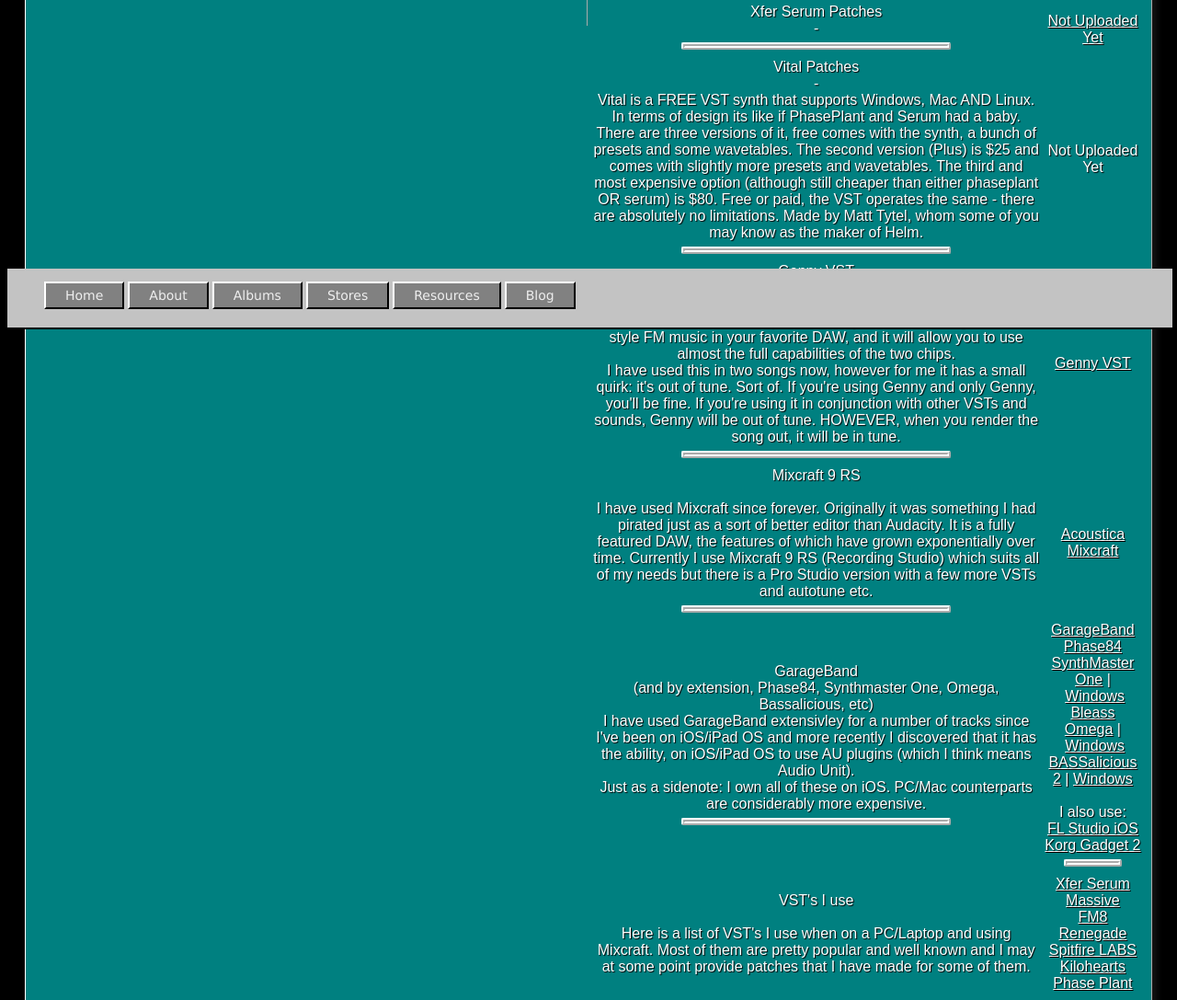
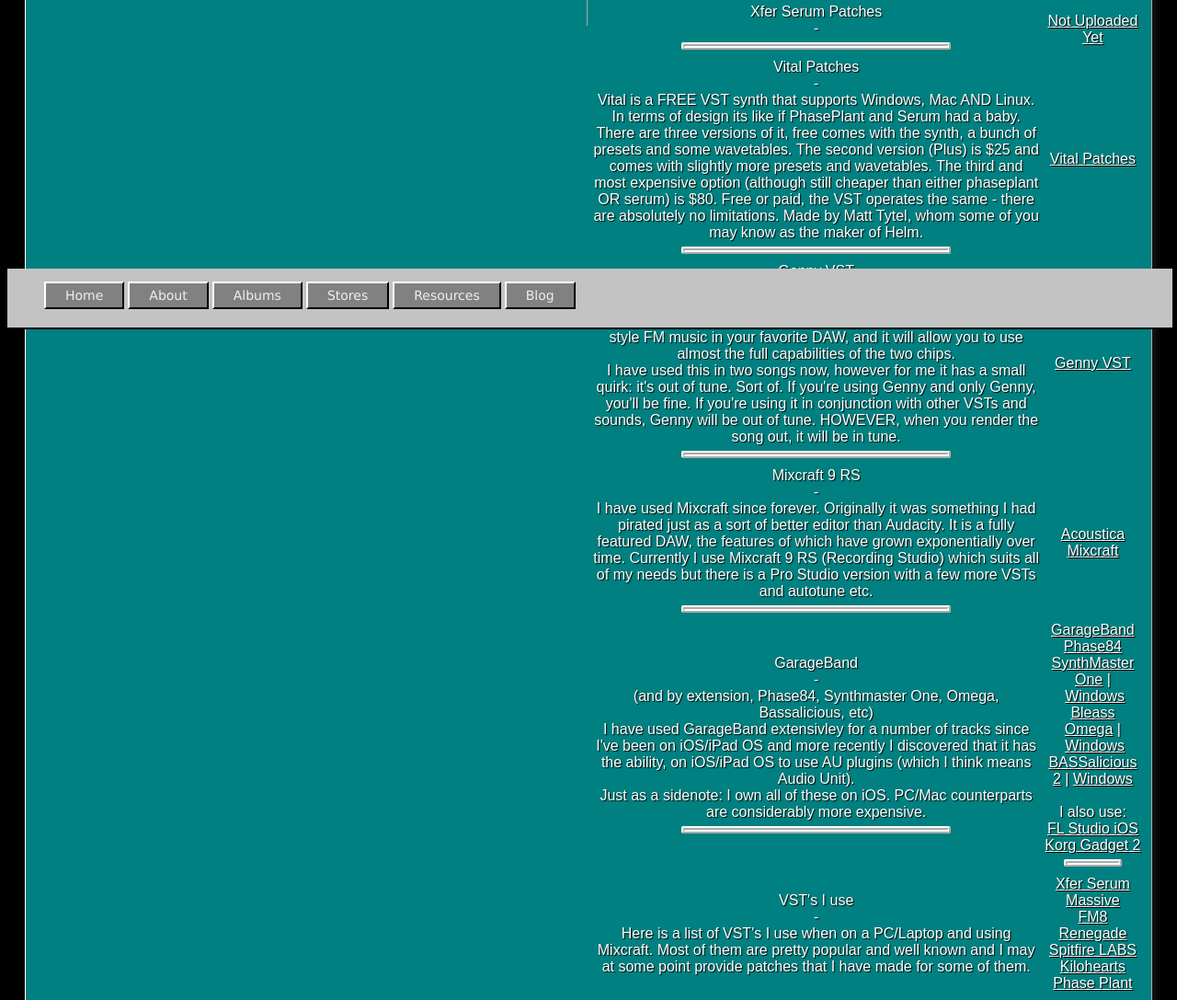
Before and after one commit to S1L3-Music/s1l3-music.github.io, a plain HTML site: page tools.html in a window 1280 px wide. Shown: the part 442-1529 px from the top of the page at 92% size. Drawn offline with Linux system fonts and the light colour scheme; a web font is replaced by a local one.

Commit message:
Update tools.html

```diff
--- a/tools.html
+++ b/tools.html
@@ -112,12 +112,13 @@
 										<hr class="hrsep">
 									</td>
 									<td>
-										Not Uploaded Yet
+										<a href="tools/Vital_Presets.zip">Vital Patches</a>
 									</td>
 								</tr>
 							<tr>
 									<td>
-									Genny VST<br>&nbsp;<br>
+									Genny VST
+										<br>-<br>
 									Genny is a VST that emulates the Sega Genesis'/Megadrive's YM2612 and SN76489 chips. It allows you to create Sega Genesis style FM music in your favorite DAW, and it will allow you to use almost the full capabilities of the two chips.<br>
 									I have used this in two songs now, however for me it has a small quirk: it's out of tune. Sort of. If you're using Genny and only Genny, you'll be fine. If you're using it in conjunction with other VSTs and sounds, Genny will be out of tune. HOWEVER, when you render the song out, it will be in tune.
 									<hr class="hrsep">
@@ -128,7 +129,8 @@
 									</td>
 								</tr><tr>
 									<td>
-									Mixcraft 9 RS<br>&nbsp;<br>
+									Mixcraft 9 RS
+										<br>-<br>
 									I have used Mixcraft since forever. Originally it was something I had pirated just as a sort of better editor than Audacity. It is a fully featured DAW, the features of which have grown exponentially over time. Currently I use Mixcraft 9 RS (Recording Studio) which suits all of my needs but there is a Pro Studio version with a few more VSTs and autotune etc.
 									<hr class="hrsep">
 									</td>
@@ -138,7 +140,8 @@
 									</td>
 								</tr><tr>
 									<td>
-									GarageBand <br>
+									GarageBand
+										<br>-<br>
 									(and by extension, Phase84, Synthmaster One, Omega, Bassalicious, etc)<br>
 									I have used GarageBand extensivley for a number of tracks since I've been on
 									iOS/iPad OS and more recently I discovered that it has the ability, on iOS/iPad
@@ -162,7 +165,7 @@
 									</td>
 								</tr><tr>
 									<td>
-									VST's I use<br>&nbsp;<br>Here is a list of VST's I use when on a PC/Laptop and using Mixcraft. Most of them are pretty popular and well known and I may at some point provide patches that I have made for some of them.
+									VST's I use<br>-<br>Here is a list of VST's I use when on a PC/Laptop and using Mixcraft. Most of them are pretty popular and well known and I may at some point provide patches that I have made for some of them.
 									</td>
 									<td>
 										<a href="https://xferrecords.com/products/serum/" target="_blank">Xfer Serum</a><br>
```
